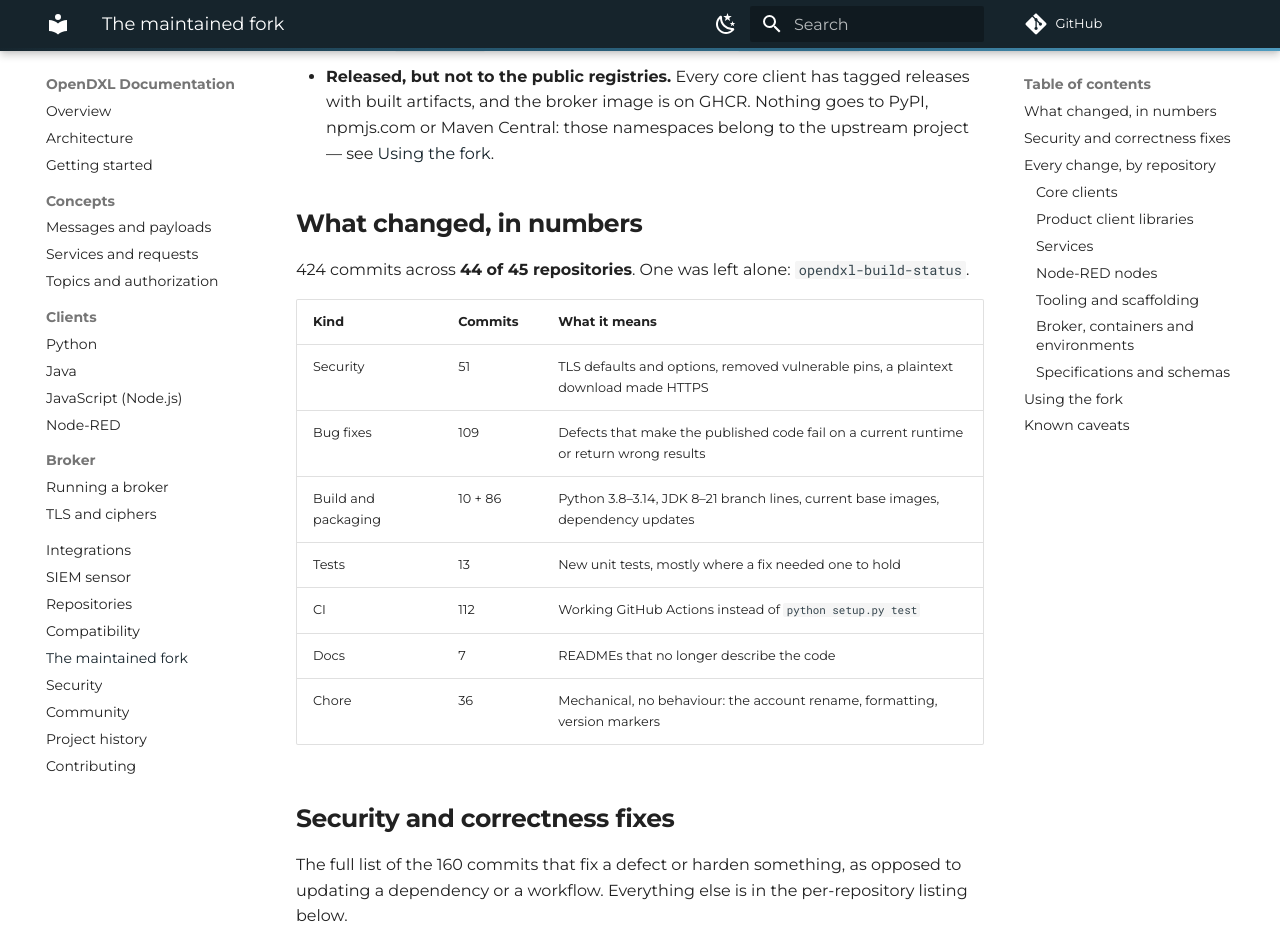
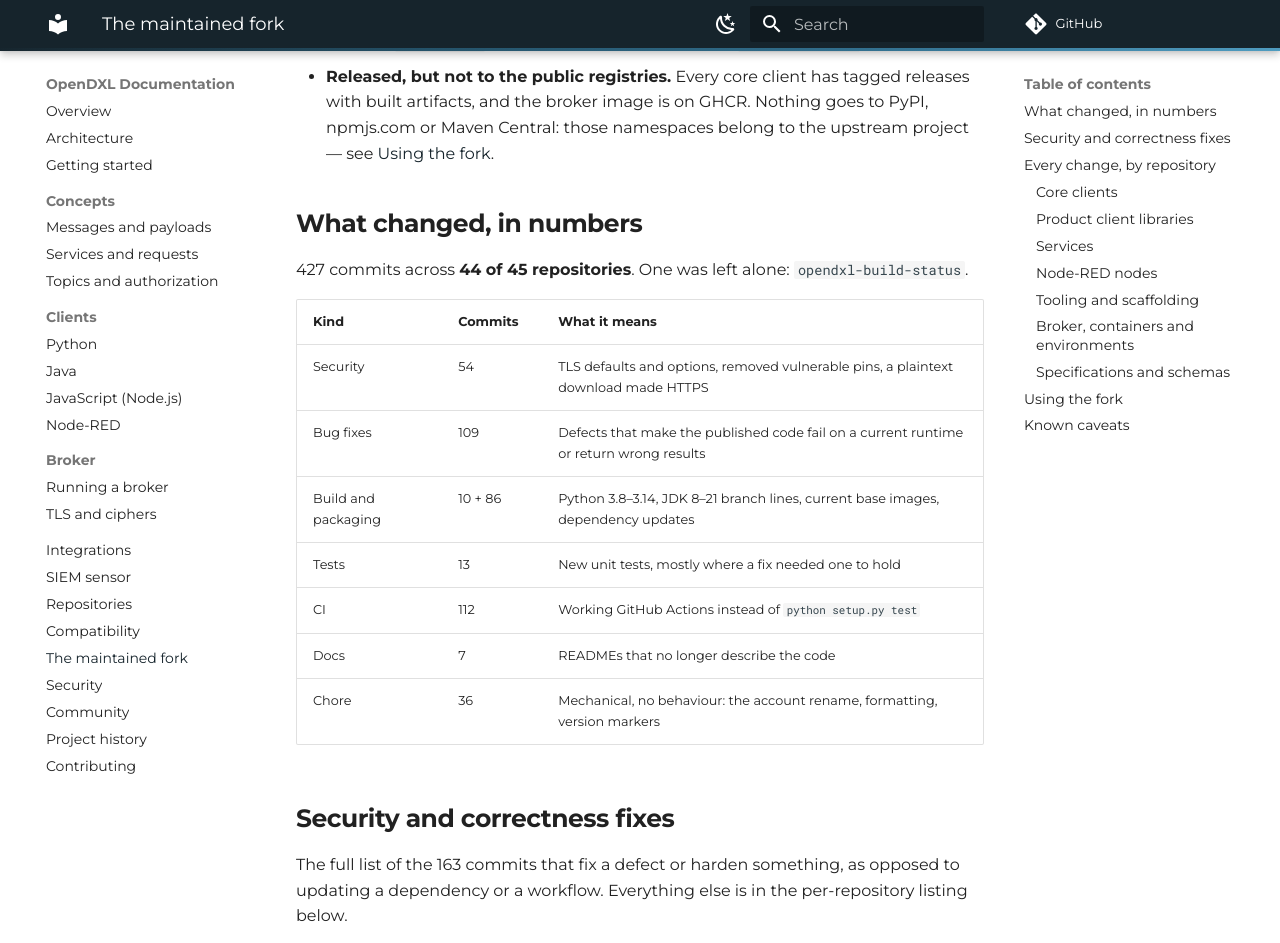
Before and after one commit to JMuellerTX/opendxl-docs, an MkDocs documentation site: the page built from docs/fork.md, in a window 1280 px wide and 1400 px high, scrolled down 458 px. Shown: the top 943 px of the window. Built offline with MkDocs 1.6.1 and Material for MkDocs 9.7.7, drawn with Linux system fonts in a browser that asks for light colours; comment, search, counter and statistics services are not loaded; some of the changed text lies outside the part shown.

Commit message:
Document anti-spoofing detections and regenerate fork inventory (427 commits, 54 security)

```diff
--- a/docs/fork.md
+++ b/docs/fork.md
@@ -23,12 +23,12 @@
 
 ## What changed, in numbers
 
-424 commits across **44 of 45 repositories**. One was left alone:
+427 commits across **44 of 45 repositories**. One was left alone:
 `opendxl-build-status`.
 
 | Kind | Commits | What it means |
 |---|---|---|
-| Security | 51 | TLS defaults and options, removed vulnerable pins, a plaintext download made HTTPS |
+| Security | 54 | TLS defaults and options, removed vulnerable pins, a plaintext download made HTTPS |
 | Bug fixes | 109 | Defects that make the published code fail on a current runtime or return wrong results |
 | Build and packaging | 10 + 86 | Python 3.8–3.14, JDK 8–21 branch lines, current base images, dependency updates |
 | Tests | 13 | New unit tests, mostly where a fix needed one to hold |
@@ -38,7 +38,7 @@
 
 ## Security and correctness fixes
 
-The full list of the 160 commits that fix a defect or harden something, as opposed to
+The full list of the 163 commits that fix a defect or harden something, as opposed to
 updating a dependency or a workflow. Everything else is in the per-repository listing below.
 
 | Kind | Repository | Change |
```
Also changed, not shown: other parts of docs/fork.md (+9 -3 lines), docs/compatibility.md (+3 -3 lines), docs/siem-sensor.md (+4 -0 lines), 1 other file.
